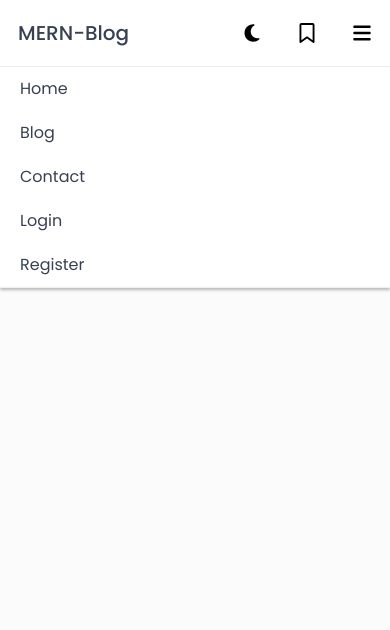
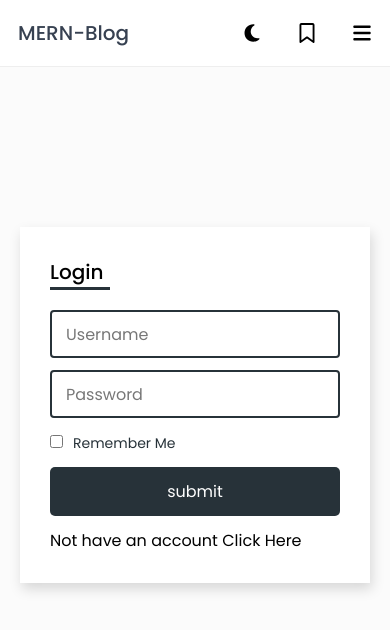
Before and after one commit to enrituraj/MERN-Blog, a React (Create React App) app in the folder client/: page /login in a window 390 px wide. Shown: the top 630 px of the page. Built offline with nearby package versions, Linux system fonts and the light colour scheme.

Commit message:
adding login form to blog

```diff
--- a/client/package.json
+++ b/client/package.json
@@ -10,6 +10,7 @@
     "react-dom": "^18.2.0",
     "react-router-dom": "^6.8.2",
     "react-scripts": "5.0.1",
+    "react-toastify": "^9.1.2",
     "sass": "^1.58.3",
     "scss": "^0.2.4",
     "web-vitals": "^2.1.4"
--- a/client/src/components/Login/Login.jsx
+++ b/client/src/components/Login/Login.jsx
@@ -1,10 +1,42 @@
 import React from 'react'
 import Navbar from '../Navbar/Navbar'
+import './../Register/Register.scss'
+import { Link } from 'react-router-dom'
+
 
 const Login = () => {
   return (
-    <>
-      <Navbar/>
+    <><Navbar/>
+    <div className="form-body">
+      <div className="form-box">
+        <div className="form-header">
+          <h3>Login</h3>
+        </div>
+        <div className="form-inner-body">
+          <form action="" method="post">
+            <div className="input-group">
+              <input type="text" placeholder='Username' name="username" id="username" />
+              <label htmlFor="username">Username</label>
+            </div>
+            <div className="input-group">
+              <input type="password" placeholder='Password' name="password" id="password" />
+              <label htmlFor="password">Password</label>
+            </div>
+            <div className="input-group">
+                <input type="checkbox" name="term" id="term" />
+
+              <label htmlFor='term' className="checkbox">
+                Remember me
+              </label>
+            </div>
+            <div className="input-group">
+              <button className='btn' type="submit">submit</button>
+            </div>
+          </form>
+          <p>Not have an account <Link to={'/register'}>Click Here</Link></p>
+        </div>
+      </div>
+    </div>
     </>
   )
 }
--- a/client/src/components/Navbar/Navbar.jsx
+++ b/client/src/components/Navbar/Navbar.jsx
@@ -20,10 +20,10 @@ const Navbar = () => {
 
   useEffect(() => {
     const m = document.getElementById('menu');
-    if(menu == 'active'){
+    if(menu === 'active'){
+      m.classList.add('active');
+    }else{
       m.classList.remove('active');
-    }else{
-      m.classList.add('active');
     }
   }, [menu])
 
@@ -46,7 +46,7 @@ const Navbar = () => {
             })
           }
           <li class="menu-item lg-hidden">
-            <Link class="menu-link" to="/blog">Register</Link>
+            <Link class="menu-link" to="/register">Register</Link>
           </li>
         </ul>
         <ul className="menu">
--- a/client/src/components/Register/Register.jsx
+++ b/client/src/components/Register/Register.jsx
@@ -1,46 +1,74 @@
 import React from 'react'
 import './Register.scss'
 import Navbar  from './../Navbar/Navbar'
+import { Link } from 'react-router-dom'
+
+
+import { ToastContainer, toast } from 'react-toastify';
+import 'react-toastify/dist/ReactToastify.css';
+
+
 const Register = () => {
+
+
+  const notify = () => {
+    toast.error("Wow so easy!", {
+      position: toast.POSITION.TOP_RIGHT
+    })
+  };
+
+
   return (
     <>
       <Navbar/>
+      <ToastContainer
+      autoClose={5000}
+      hideProgressBar={false}
+      newestOnTop={false}
+      rtl={false}
+      theme="colored"
+      />
     <div className="form-body">
       <div className="form-box">
         <div className="form-header">
           <h3>Register</h3>
         </div>
         <div className="form-inner-body">
-          <form action="" method="post">
+          <form>
             <div className="input-group">
-              <input type="text" name="name" id="name" />
+              <input type="text" placeholder='Name' name="name" id="name" />
               <label htmlFor="name">Name</label>
             </div>
             <div className="input-group">
-              <input type="text" name="username" id="username" />
+              <input type="text" placeholder='Username' name="username" id="username" />
               <label htmlFor="username">Username</label>
             </div>
             <div className="input-group">
-              <input type="email" name="email" id="email" />
+              <input type="email" placeholder='Email' name="email" id="email" />
               <label htmlFor="email">Email</label>
             </div>
             <div className="input-group">
-              <input type="password" name="password" id="password" />
+              <input type="password" placeholder='Password' name="password" id="password" />
               <label htmlFor="password">Password</label>
             </div>
             <div className="input-group">
-              <div id='#term' className="checkbox">
                 <input type="checkbox" name="term" id="term" />
+
+              <label htmlFor='term' className="checkbox">
                 i agree with rem & condition
-              </div>
+              </label>
             </div>
             <div className="input-group">
-              <button className='btn' type="submit">submit</button>
+              <button className='btn' type="submit" onClick={notify}>submit</button>
             </div>
           </form>
+          <p>Alredy have an account <Link to={'/login'}>Login</Link></p>
+
         </div>
       </div>
     </div>
+    <button className='btn' type="submit" onClick={notify}>submit</button>
+
     </>
   )
 }
--- a/client/src/components/Register/Register.scss
+++ b/client/src/components/Register/Register.scss
@@ -27,19 +27,30 @@
             .input-group{
                 position: relative;
                 margin-bottom: 12px;
+                input[type="checkbox"]{
+                    width: auto !important;
+                    accent-color: #273239;
+                }
                 input{
                     width: 100%;
                     padding: 12px;
                     border-radius: 4px;
                     border: 2px solid #273239;
+
                     &:focus-within ~ label,
-                    &:valid ~ label{
+                    &:not(:placeholder-shown) ~ label{
                         top: -10px;
                         font-size: 14px;
                         left: 12px;
                         color: #273239;
                         background: #fff;
                         padding: 0px 5px;
+                    }
+                    &::placeholder {
+                        color: transparent;
+                    }
+                    &:focus::placeholder{
+                        color: #777;
                     }
                 }
                 .btn{
@@ -53,7 +64,7 @@
                     width: 100%;
                     transition: all 0.5s linear;
                     &:hover{
-                        background-color: #14191d80;
+                        background-color: #273239e6;
                     }
                 }
                 label{
@@ -64,8 +75,23 @@
                     top: 12px;
                     left: 16px;
                     color: #777;
+                    &.checkbox{
+                        display: inline;
+                        all: unset;
+                        text-transform: capitalize;
+                        padding: 0px 10px !important;
+                    }
                 }
             }
         }
     }
 }
+
+@media (max-width:525px){
+    .form-body{
+        padding: 20px;
+        .form-box{
+            min-width: 100%;
+        }
+    }
+}
```
Also changed, not shown: 1 other file (tests, documents, lock files or other folders).
